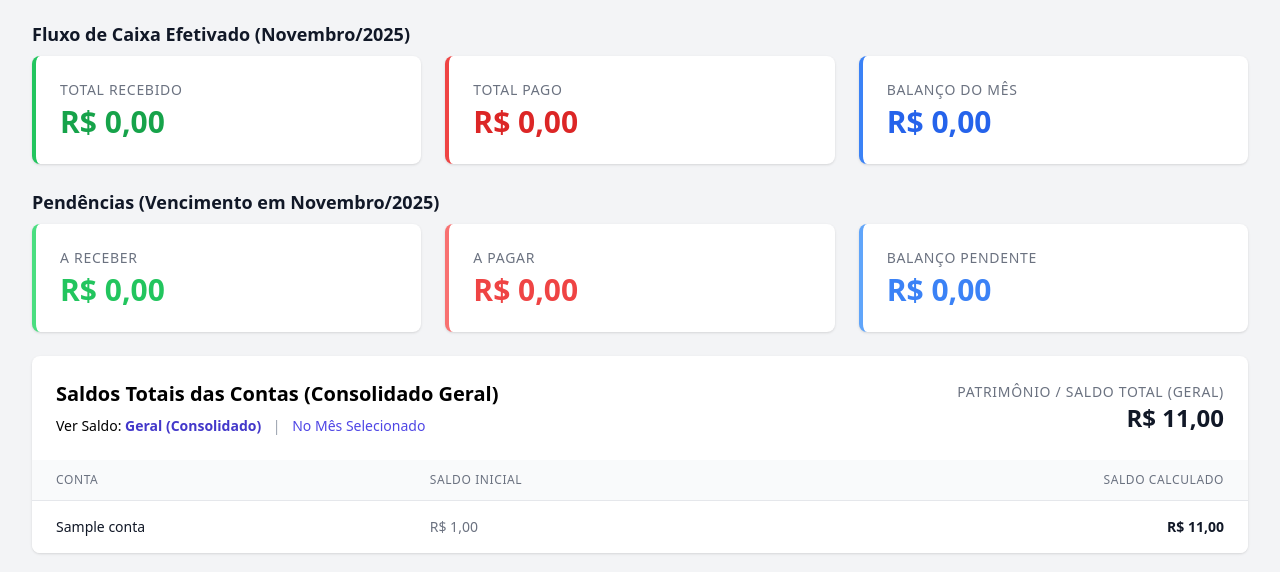
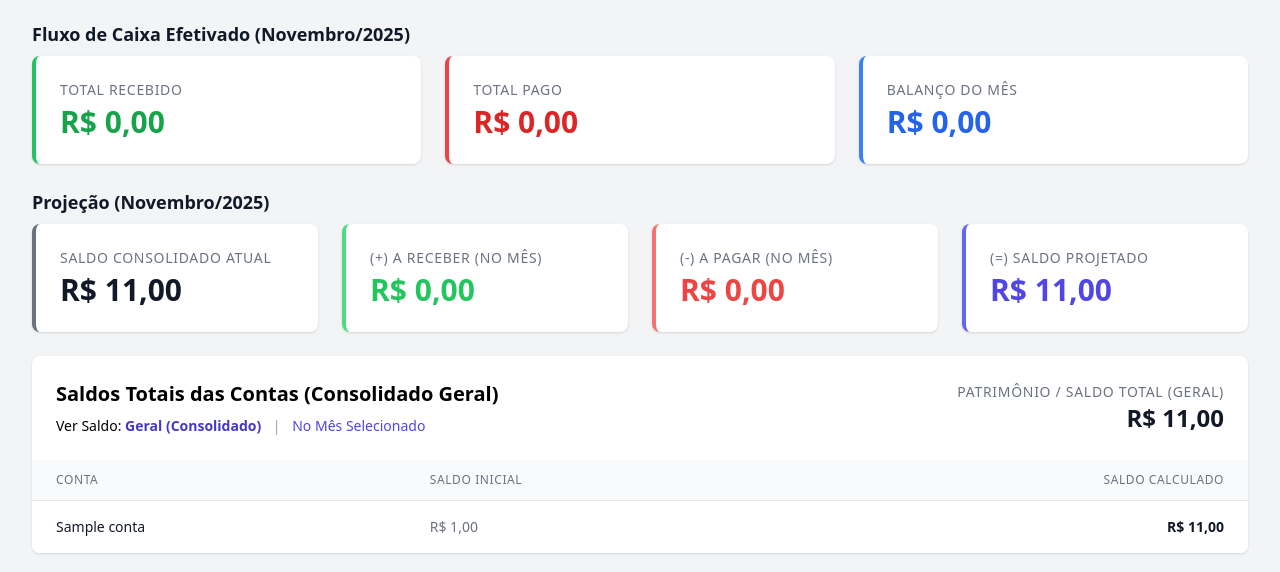
Before and after one commit to Joaogabriel2002/controleGastos, a PHP site: page /index.php?mes=11&ano=2025&visao_saldo=geral in a window 1280 px wide. Shown: the part 230-802 px from the top of the page. Run offline with PHP 8.4, Linux system fonts and the light colour scheme; tables that the repository leaves empty hold one stand-in row (values such as "Sample post"); some libraries are stand-ins or nearby versions.

Commit message:
Ajustes para puxar saldo anterior mensal como entrada

```diff
--- a/public/index.php
+++ b/public/index.php
@@ -12,25 +12,18 @@ $transacaoModel = new Transacao($conn);
 $contaModel = new Conta($conn);
 
 // --- LÓGICA DO FILTRO DE MÊS ---
-// *** MUDANÇA: Define o padrão como Mês Seguinte ***
 $data_padrao = strtotime('+1 month');
 $mes_padrao = date('m', $data_padrao);
 $ano_padrao = date('Y', $data_padrao);
-
-// Captura o mês/ano do GET, ou usa o mês/ano SEGUINTE como padrão
 $mes_selecionado = $_GET['mes'] ?? $mes_padrao;
 $ano_selecionado = $_GET['ano'] ?? $ano_padrao;
-// *** FIM DA MUDANÇA ***
-
 $meses = [
     '01' => 'Janeiro', '02' => 'Fevereiro', '03' => 'Março', '04' => 'Abril',
     '05' => 'Maio', '06' => 'Junho', '07' => 'Julho', '08' => 'Agosto',
     '09' => 'Setembro', '10' => 'Outubro', '11' => 'Novembro', '12' => 'Dezembro'
 ];
 $anos = range(date('Y') + 1, date('Y') - 5);
-
-// --- LÓGICA DO FILTRO DE VISÃO (Geral vs Mês) ---
-$visao_saldo = $_GET['visao_saldo'] ?? 'geral'; // 'geral' ou 'mes'
+$visao_saldo = $_GET['visao_saldo'] ?? 'geral';
 
 // 2.1. Buscar dados-base
 $listaContas = $contaModel->buscarTodas();
@@ -39,41 +32,59 @@ $listaContas = $contaModel->buscarTodas();
 $resumoEfetivado = $transacaoModel->buscarResumoEfetivadoPorMes($mes_selecionado, $ano_selecionado);
 $resumoPendentes = $transacaoModel->buscarResumoPendentesPorMes($mes_selecionado, $ano_selecionado);
 
-// 2.3. Calcular saldos (Lógica de Saldo com FILTRO)
-$data_filtro_saldo = null;
-$titulo_tabela_saldo = "Saldos Totais das Contas (Consolidado Geral)";
-
-if ($visao_saldo == 'mes') {
-    // Pega o último dia do mês selecionado
-    $ultimo_dia = date('Y-m-t', strtotime("{$ano_selecionado}-{$mes_selecionado}-01"));
-    $data_filtro_saldo = $ultimo_dia;
-    $titulo_tabela_saldo = "Saldos das Contas (Posição em " . date('d/m/Y', strtotime($ultimo_dia)) . ")";
-}
-
-// Busca os totais de saldo usando o filtro (nulo para 'geral', data para 'mes')
-$totaisPorConta = $transacaoModel->buscarTotaisEfetivadosPorConta($data_filtro_saldo);
-
-$contasComSaldo = [];
-$saldoGeralTotal = 0;
-foreach ($listaContas as $conta) {
-    $contaId = $conta['id'];
-    $saldo = $conta['saldo_inicial'];
-    if (isset($totaisPorConta[$contaId])) {
-        $movimentacoes = $totaisPorConta[$contaId];
-        $saldo = $saldo + $movimentacoes['entrada'] - $movimentacoes['saida'];
-    }
-    $conta['saldo_atual'] = $saldo;
-    $contasComSaldo[] = $conta;
-    $saldoGeralTotal += $saldo;
-}
-
-// 2.4. Calcular totais para os cards (Baseado no MÊS)
+// 2.3. Calcular totais para os cards (Baseado no MÊS)
 $totalRecebidoMes = $resumoEfetivado['total_recebido'];
 $totalPagoMes = $resumoEfetivado['total_pago'];
 $balancoMes = $totalRecebidoMes - $totalPagoMes;
 $totalAReceberMes = $resumoPendentes['total_a_receber'];
 $totalAPagarMes = $resumoPendentes['total_a_pagar'];
 $balancoPendenteMes = $totalAReceberMes - $totalAPagarMes;
+
+
+// 2.4. CALCULAR SALDOS (PARA A PROJEÇÃO E PARA A TABELA)
+
+// *** A VARIÁVEL QUE VOCÊ QUER VER: "Saldo Anterior" ***
+// (Calcula o Saldo Consolidado Geral Efetivado até hoje)
+$totaisPorConta_Geral = $transacaoModel->buscarTotaisEfetivadosPorConta(null);
+$saldoConsolidadoAtual = 0; // Este é o seu "Saldo Anterior"
+foreach ($listaContas as $conta) {
+    $saldo = $conta['saldo_inicial'];
+    if (isset($totaisPorConta_Geral[$conta['id']])) {
+        $mov = $totaisPorConta_Geral[$conta['id']];
+        $saldo = $saldo + $mov['entrada'] - $mov['saida'];
+    }
+    $saldoConsolidadoAtual += $saldo;
+}
+
+// *** O RESULTADO DA PROJEÇÃO ***
+$saldoProjetadoFimDoMes = $saldoConsolidadoAtual + $balancoPendenteMes;
+
+
+// 2.5. Lógica da Tabela de Saldos (depende da $visao_saldo)
+$data_filtro_tabela = null;
+$titulo_tabela_saldo = "Saldos Totais das Contas (Consolidado Geral)";
+$totaisPorConta_Tabela = $totaisPorConta_Geral;
+
+if ($visao_saldo == 'mes') {
+    $ultimo_dia = date('Y-m-t', strtotime("{$ano_selecionado}-{$mes_selecionado}-01"));
+    $data_filtro_tabela = $ultimo_dia;
+    $titulo_tabela_saldo = "Saldos das Contas (Posição em " . date('d/m/Y', strtotime($ultimo_dia)) . ")";
+    $totaisPorConta_Tabela = $transacaoModel->buscarTotaisEfetivadosPorConta($data_filtro_tabela);
+}
+
+$contasComSaldo = [];
+$saldoGeralTabela = 0;
+foreach ($listaContas as $conta) {
+    $contaId = $conta['id'];
+    $saldo = $conta['saldo_inicial'];
+    if (isset($totaisPorConta_Tabela[$contaId])) {
+        $movimentacoes = $totaisPorConta_Tabela[$contaId];
+        $saldo = $saldo + $movimentacoes['entrada'] - $movimentacoes['saida'];
+    }
+    $conta['saldo_atual_calculado'] = $saldo;
+    $contasComSaldo[] = $conta;
+    $saldoGeralTabela += $saldo;
+}
 
 // 3. Incluir o topo da página
 $tituloPagina = "Dashboard";
@@ -132,24 +143,34 @@ require_once '../src/includes/header.php';
     </div>
 </div>
 
-<h2 class="text-lg font-semibold text-gray-900 mb-2">Pendências (Vencimento em <?php echo $meses[$mes_selecionado].'/'.$ano_selecionado; ?>)</h2>
-<div class="grid grid-cols-1 md:grid-cols-3 gap-6 mb-6">
+<h2 class="text-lg font-semibold text-gray-900 mb-2">Projeção (<?php echo $meses[$mes_selecionado].'/'.$ano_selecionado; ?>)</h2>
+<div class="grid grid-cols-1 md:grid-cols-2 lg:grid-cols-4 gap-6 mb-6">
+
+    <div class="bg-white p-6 shadow rounded-lg border-l-4 border-gray-500">
+        <h3 class="text-sm font-medium text-gray-500 uppercase tracking-wider">Saldo Consolidado Atual</h3>
+        <p class="mt-1 text-3xl font-semibold <?php echo $saldoConsolidadoAtual >= 0 ? 'text-gray-900' : 'text-red-600'; ?>">
+            R$ <?php echo number_format($saldoConsolidadoAtual, 2, ',', '.'); ?>
+        </p>
+    </div>
+
     <div class="bg-white p-6 shadow rounded-lg border-l-4 border-green-400">
-        <h3 class="text-sm font-medium text-gray-500 uppercase tracking-wider">A Receber</h3>
+        <h3 class="text-sm font-medium text-gray-500 uppercase tracking-wider">(+) A Receber (no Mês)</h3>
         <p class="mt-1 text-3xl font-semibold text-green-500">
             R$ <?php echo number_format($totalAReceberMes, 2, ',', '.'); ?>
         </p>
     </div>
+
     <div class="bg-white p-6 shadow rounded-lg border-l-4 border-red-400">
-        <h3 class="text-sm font-medium text-gray-500 uppercase tracking-wider">A Pagar</h3>
+        <h3 class="text-sm font-medium text-gray-500 uppercase tracking-wider">(-) A Pagar (no Mês)</h3>
         <p class="mt-1 text-3xl font-semibold text-red-500">
             R$ <?php echo number_format($totalAPagarMes, 2, ',', '.'); ?>
         </p>
     </div>
-    <div class="bg-white p-6 shadow rounded-lg border-l-4 <?php echo $balancoPendenteMes >= 0 ? 'border-blue-400' : 'border-gray-400'; ?>">
-        <h3 class="text-sm font-medium text-gray-500 uppercase tracking-wider">Balanço Pendente</h3>
-        <p class="mt-1 text-3xl font-semibold <?php echo $balancoPendenteMes >= 0 ? 'text-blue-500' : 'text-gray-500'; ?>">
-            R$ <?php echo number_format($balancoPendenteMes, 2, ',', '.'); ?>
+
+    <div class="bg-white p-6 shadow rounded-lg border-l-4 <?php echo $saldoProjetadoFimDoMes >= 0 ? 'border-indigo-500' : 'border-red-600'; ?>">
+        <h3 class="text-sm font-medium text-gray-500 uppercase tracking-wider">(=) Saldo Projetado</h3>
+        <p class="mt-1 text-3xl font-semibold <?php echo $saldoProjetadoFimDoMes >= 0 ? 'text-indigo-600' : 'text-red-700'; ?>">
+            R$ <?php echo number_format($saldoProjetadoFimDoMes, 2, ',', '.'); ?>
         </p>
     </div>
 </div>
@@ -159,33 +180,24 @@ require_once '../src/includes/header.php';
     <div class="flex flex-wrap justify-between items-center p-6">
         <div>
             <h2 class="text-xl font-semibold"><?php echo $titulo_tabela_saldo; ?></h2>
-
             <div class="mt-2 text-sm">
                 <span class="font-medium">Ver Saldo:</span>
-
                 <?php
-                // Links que preservam o filtro de mês/ano
                 $link_base = "index.php?mes={$mes_selecionado}&ano={$ano_selecionado}";
                 $link_geral = $link_base . "&visao_saldo=geral";
                 $link_mes = $link_base . "&visao_saldo=mes";
-
                 $classe_geral = ($visao_saldo == 'geral') ? 'font-bold text-indigo-700' : 'text-indigo-600 hover:text-indigo-900';
                 $classe_mes = ($visao_saldo == 'mes') ? 'font-bold text-indigo-700' : 'text-indigo-600 hover:text-indigo-900';
                 ?>
-
-                <a href="<?php echo $link_geral; ?>" class="<?php echo $classe_geral; ?>">
-                    Geral (Consolidado)
-                </a>
+                <a href="<?php echo $link_geral; ?>" class="<?php echo $classe_geral; ?>">Geral (Consolidado)</a>
                 <span class="mx-2 text-gray-400">|</span>
-                <a href="<?php echo $link_mes; ?>" class="<?php echo $classe_mes; ?>">
-                    No Mês Selecionado
-                </a>
+                <a href="<?php echo $link_mes; ?>" class="<?php echo $classe_mes; ?>">No Mês Selecionado</a>
             </div>
         </div>
         <div class="text-right mt-4 md:mt-0">
              <h3 class="text-sm font-medium text-gray-500 uppercase tracking-wider">Patrimônio / Saldo Total (<?php echo $visao_saldo; ?>)</h3>
-             <p class="text-2xl font-semibold <?php echo $saldoGeralTotal >= 0 ? 'text-gray-900' : 'text-red-600'; ?>">
-                R$ <?php echo number_format($saldoGeralTotal, 2, ',', '.'); ?>
+             <p class="text-2xl font-semibold <?php echo $saldoGeralTabela >= 0 ? 'text-gray-900' : 'text-red-600'; ?>">
+                R$ <?php echo number_format($saldoGeralTabela, 2, ',', '.'); ?>
              </p>
         </div>
     </div>
@@ -212,8 +224,8 @@ require_once '../src/includes/header.php';
                         <td class="px-6 py-4 whitespace-nowrap text-sm text-gray-500">
                             R$ <?php echo number_format($conta['saldo_inicial'], 2, ',', '.'); ?>
                         </td>
-                        <td class="px-6 py-4 whitespace-nowrap text-right text-sm font-semibold <?php echo $conta['saldo_atual'] >= 0 ? 'text-gray-900' : 'text-red-600'; ?>">
-                            R$ <?php echo number_format($conta['saldo_atual'], 2, ',', '.'); ?>
+                        <td class="px-6 py-4 whitespace-nowrap text-right text-sm font-semibold <?php echo $conta['saldo_atual_calculado'] >= 0 ? 'text-gray-900' : 'text-red-600'; ?>">
+                            R$ <?php echo number_format($conta['saldo_atual_calculado'], 2, ',', '.'); ?>
                         </td>
                     </tr>
                 <?php endforeach; ?>
```
